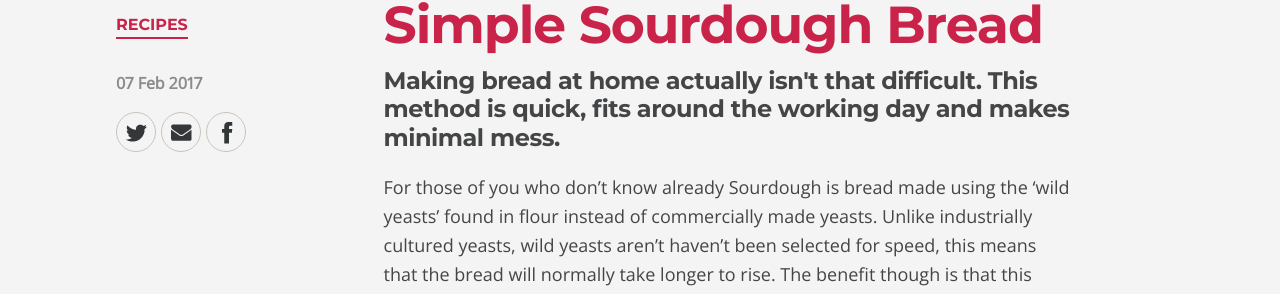
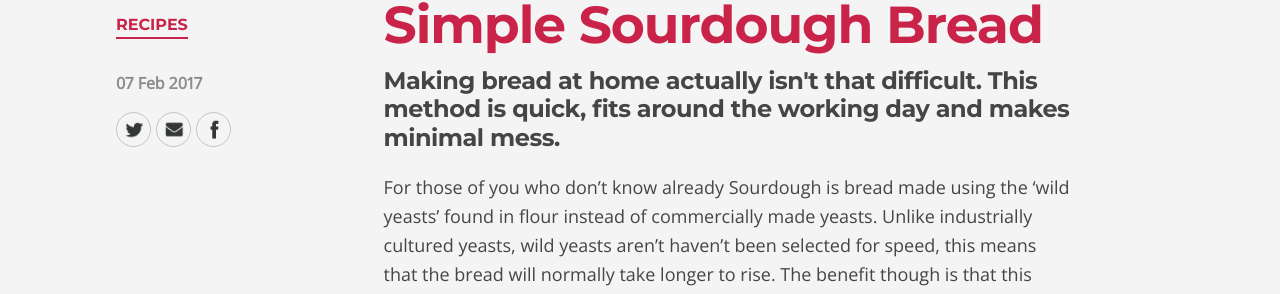
Before and after one commit to richardmscott/www.rscottillustration.co.uk, a Jekyll site: the page built from _posts/2017-02-07-simple-sourdough-bread.md, in a window 1280 px wide. Shown: the part 132-426 px from the top of the page. Built offline with Jekyll 4.4.1, drawn with Linux system fonts in a browser that asks for light colours; nearby versions of some CDN libraries.

Commit message:
Improve typography

```diff
--- a/_sass/base/_typography.scss
+++ b/_sass/base/_typography.scss
@@ -62,7 +62,9 @@
 }
 
 h4 {
+	@include media($desktop) {
 	font-size: modular-scale(1);
+	}
 }
 
 
--- a/_sass/components/_article.scss
+++ b/_sass/components/_article.scss
@@ -43,8 +43,7 @@
   }
 
   h1 {
-    font-size: 2em;
-    font-weight: 700;
+    font-size: 1.5em;
 
     @include media($medium-screen) {
       font-size: 2.6em;
@@ -53,7 +52,6 @@
 
   h2 {
     font-size: 1em;
-    font-weight: 400;
     margin-bottom: 0.9em;
 
     @include media($medium-screen) {
@@ -74,7 +72,6 @@
 
   h3 {
     font-size: 1em;
-    font-weight: 400;
     margin-bottom: 0.4em;
   }
 
--- a/_sass/components/_page.blog.scss
+++ b/_sass/components/_page.blog.scss
@@ -3,7 +3,6 @@
 	border-top: 1px solid $light-gray;
 	border-bottom: 1px solid $light-gray;
 	position: relative;
-	height: 60px;
 	margin-bottom: $gutter;
 
 	p.date {
@@ -39,15 +38,26 @@
 			float: none;
 		}
 	}
+@include media(370px) {
+	height: 60px;
+}
+
 	@include media($desktop) {
 		border: none;
 		padding: $gutter;
 	}
 
 	ul {
+		display: block;
+		clear: both;
+		height: 40px;
+		padding-left: 0;
+		@include media(370px) {
+		clear: none;
 		float: right;
 		display: block;
 		padding-left: 0;
+		}
 		@include media($desktop) {
 			float: none;
 		}
@@ -66,8 +76,8 @@
 		@include transition(all 0.2s ease-in-out);
 		border: 1px solid $light-gray;
 		border-radius: 1000px;
-		width: 40px;
-		height: 40px;
+		width: 35px;
+		height: 35px;
 		margin-top: 10px;
 		display: block;
 		@include hide-text;
@@ -80,7 +90,7 @@
 
 	a.tweet {
 		background-image: url(/img/ui/twitter-icon.png);
-		background-size: 24px 24px;
+		background-size: 20px 20px;
 		&:hover, &:focus {
 			background-image: url(/img/ui/twitter-icon-hover.png);
 		}
@@ -88,7 +98,7 @@
 
 	a.email {
 		background-image: url(/img/ui/mail-icon.png);
-		background-size: 24px 24px;
+		background-size: 20px 20px;
 		&:hover, &:focus {
 			background-image: url(/img/ui/mail-icon-hover.png);
 		}
@@ -96,7 +106,7 @@
 
 	a.fbshare {
 		background-image: url(/img/ui/facebook-icon.png);
-		background-size: 13px 24px;
+		background-size: 10px 20px;
 		&:hover, &:focus {
 			background-image: url(/img/ui/facebook-icon-hover.png);
 		}
```
